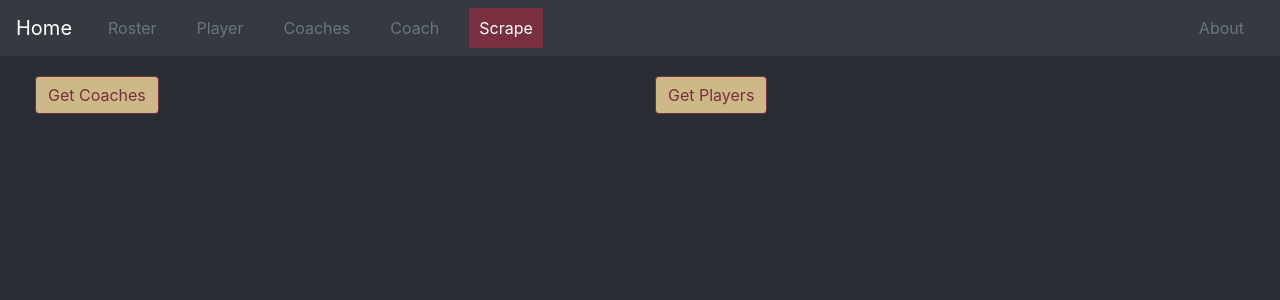
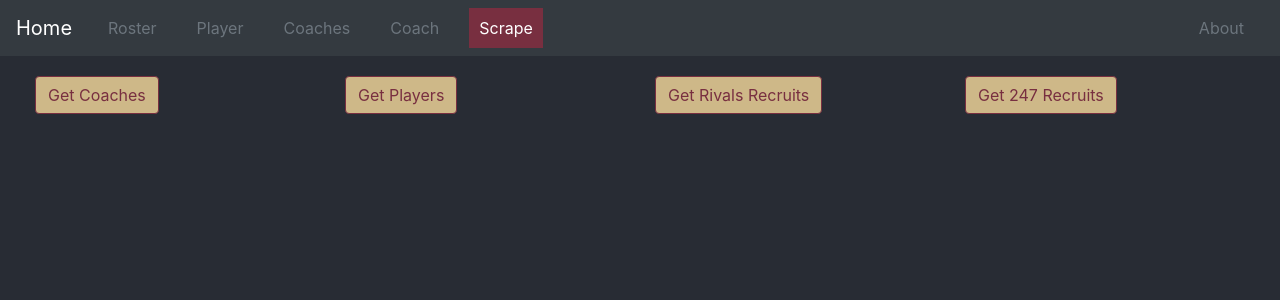
Before and after one commit to scurtis7/fsu-roster, a React (Create React App) app in the folder src/webapp/: page /scrape in a window 1280 px wide. Shown: the top 300 px of the page. Built offline with nearby package versions, Linux system fonts and the light colour scheme.

Commit message:
more work on rivals scraper

```diff
--- a/src/webapp/src/scrape/Scrape.js
+++ b/src/webapp/src/scrape/Scrape.js
@@ -12,6 +12,8 @@ class Scrape extends Component {
         };
         this.scrapeCoaches = this.scrapeCoaches.bind(this);
         this.scrapePlayers = this.scrapePlayers.bind(this);
+        this.scrapeRivals = this.scrapeRivals.bind(this);
+        this.scrape247 = this.scrape247.bind(this);
         this.setResults = this.setResults.bind(this);
         this.loadTableData = this.loadTableData.bind(this);
     }
@@ -28,6 +30,24 @@ class Scrape extends Component {
     scrapePlayers() {
         this.setResults([]);
         axios.get('http://localhost:8080/api/scrape/player/')
+            .then(results => this.setResults(results.data))
+            .catch(function (error) {
+                console.log(error);
+            });
+    }
+
+    scrapeRivals() {
+        this.setResults([]);
+        axios.get('http://localhost:8080/api/scrape/rivals/')
+            .then(results => this.setResults(results.data))
+            .catch(function (error) {
+                console.log(error);
+            });
+    }
+
+    scrape247() {
+        this.setResults([]);
+        axios.get('http://localhost:8080/api/scrape/247/')
             .then(results => this.setResults(results.data))
             .catch(function (error) {
                 console.log(error);
@@ -67,6 +87,12 @@ class Scrape extends Component {
                         <Col>
                             <Button className="Scrape-button" classActiveName="Scrape-button-active" onClick={this.scrapePlayers}>Get Players</Button>
                         </Col>
+                        <Col>
+                            <Button className="Scrape-button" classActiveName="Scrape-button-active" onClick={this.scrapeRivals}>Get Rivals Recruits</Button>
+                        </Col>
+                        <Col>
+                            <Button className="Scrape-button" classActiveName="Scrape-button-active" onClick={this.scrape247}>Get 247 Recruits</Button>
+                        </Col>
                     </Row>
                     <Row><br/></Row>
                     {this.loadTableData()}
```
Also changed, not shown: 1 other file (tests, documents, lock files or other folders).
